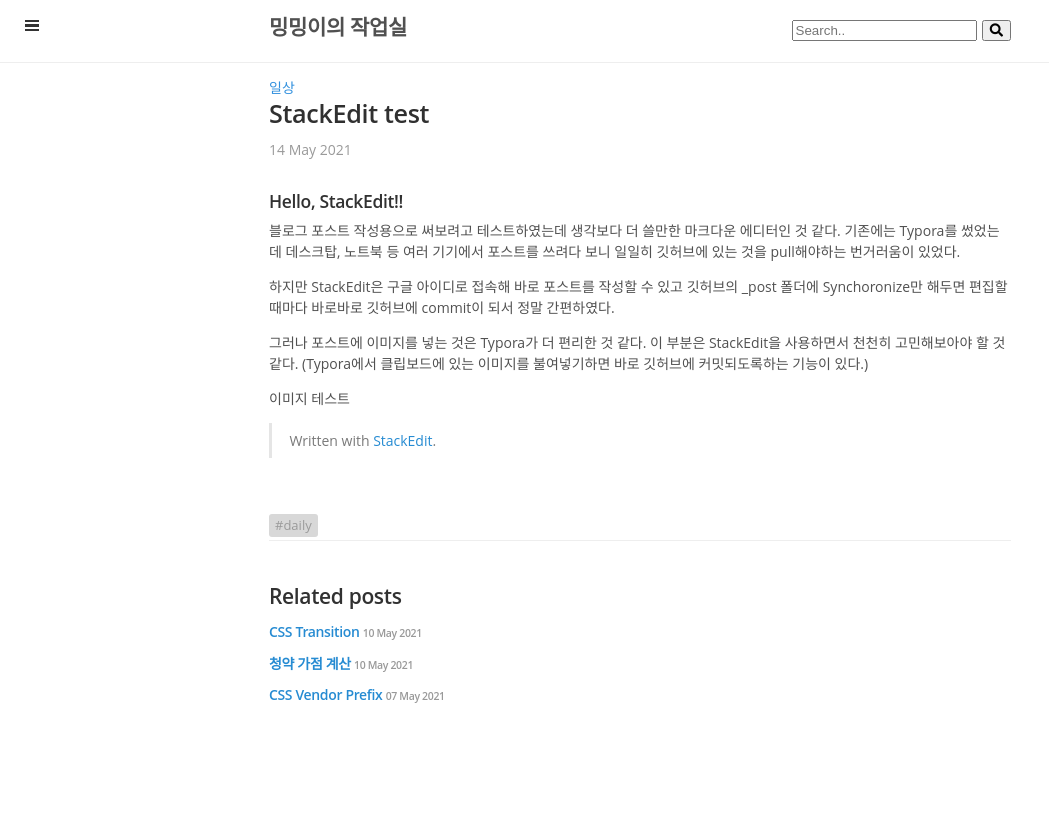
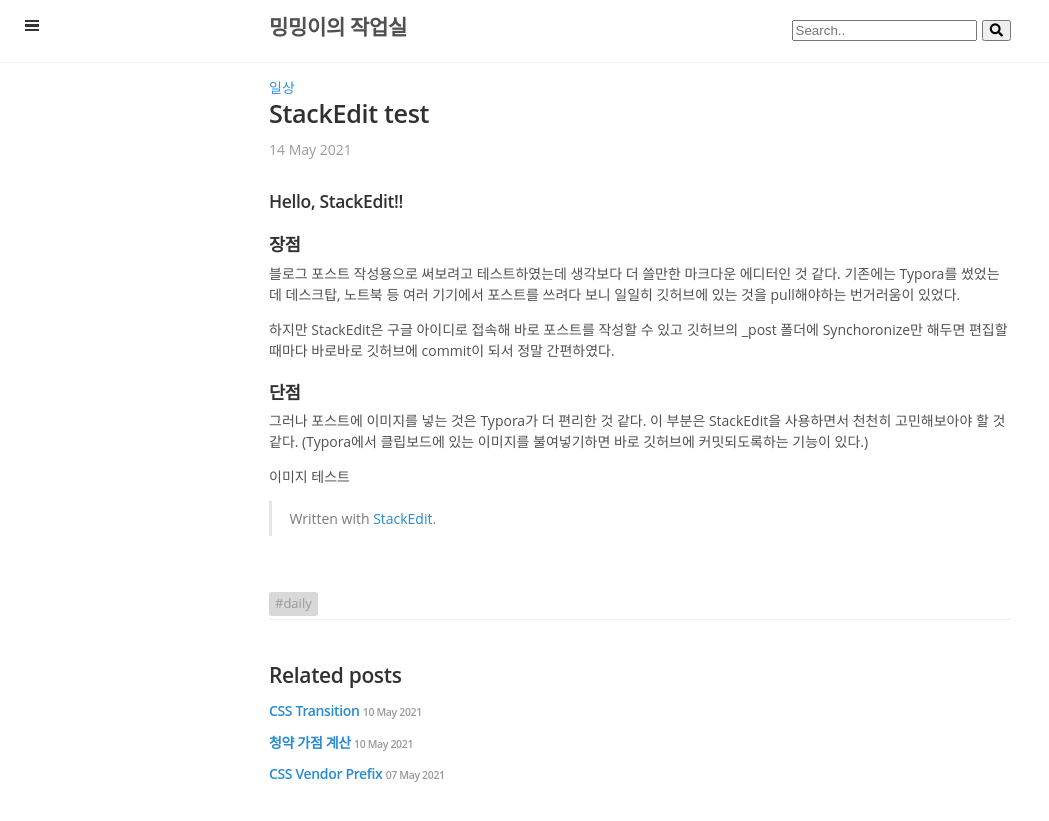
Before and after one commit to mingportal0/mingportal0.github.io, a Jekyll site: the page built from _posts/2021-05-14-stackedit.md, in a window 1280 px wide. Shown: the top 821 px of the page, without its empty margins (0-1049 px from the left). Built offline with Jekyll 4.4.1, drawn with Linux system fonts in a browser that asks for light colours; nearby versions of some CDN libraries; comment, search, counter and statistics services are not loaded.

Commit message:
_posts/2021-05-14-stackedit.md updated from https://stackedit.io/

```diff
--- a/_posts/2021-05-14-stackedit.md
+++ b/_posts/2021-05-14-stackedit.md
@@ -8,11 +8,13 @@ comment: yes
 ---
 ### Hello, StackEdit!!
 
+### 장점
 블로그 포스트 작성용으로 써보려고 테스트하였는데 생각보다 더 쓸만한 마크다운 에디터인 것 같다.
 기존에는 Typora를 썼었는데 데스크탑, 노트북 등 여러 기기에서 포스트를 쓰려다 보니 일일히 깃허브에 있는 것을 pull해야하는 번거러움이 있었다.
 
 하지만 StackEdit은 구글 아이디로 접속해 바로 포스트를 작성할 수 있고 깃허브의 _post 폴더에 Synchoronize만 해두면 편집할 때마다 바로바로 깃허브에 commit이 되서 정말 간편하였다.
 
+### 단점
 그러나 포스트에 이미지를 넣는 것은 Typora가 더 편리한 것 같다. 이 부분은 StackEdit을 사용하면서 천천히 고민해보아야 할 것 같다.
 (Typora에서 클립보드에 있는 이미지를 불여넣기하면 바로 깃허브에 커밋되도록하는 기능이 있다.)
 
```
Also changed, not shown: other parts of _posts/2021-05-14-stackedit.md (+1 -1 lines).
